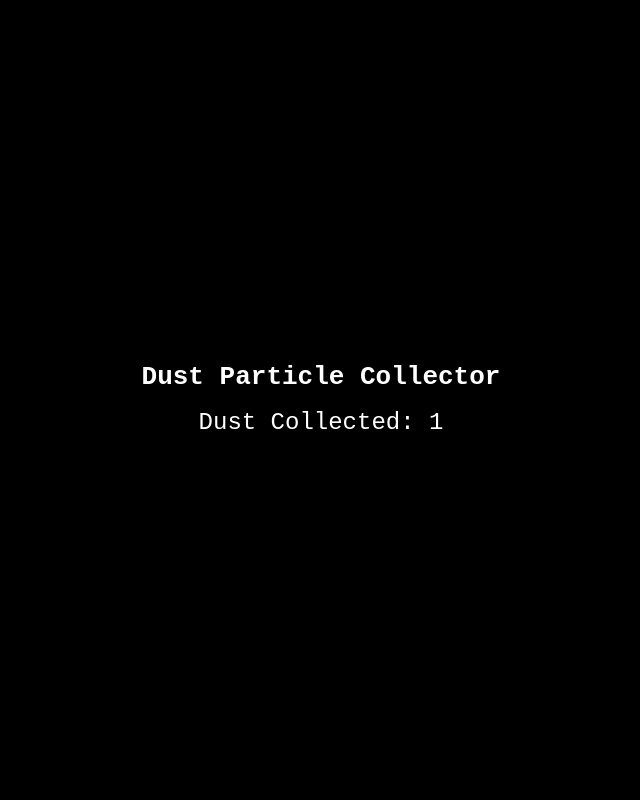
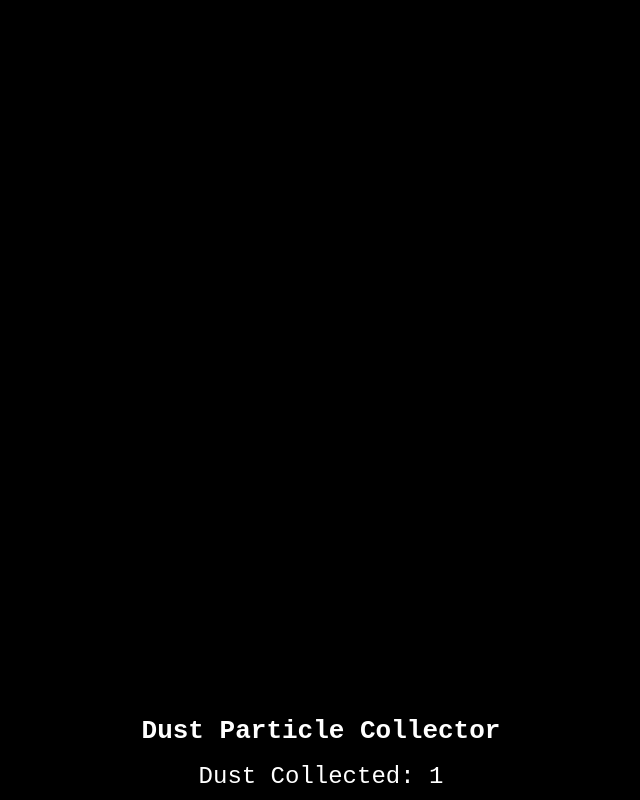
Before and after one commit to IThrew/play-dust-online, a plain HTML site: page index.html in a window 1280 px wide. Both pictures are taken after a click on the element 1075 px from the left and 350 px from the top of the page. Shown: the whole page, without its empty margins (319-959 px from the left). Drawn offline with Linux system fonts and the light colour scheme.

Commit message:
Update index.html

```diff
--- a/index.html
+++ b/index.html
@@ -1,4 +1,3 @@
-<!DOCTYPE html>
 <html lang="en">
 <head>
   <meta charset="UTF-8">
@@ -14,15 +13,19 @@
       color: white;
       font-family: monospace;
       overflow: hidden;
-      display: flex;
-      flex-direction: column;
-      align-items: center;
-      justify-content: center;
+      position: relative;
+    }
+
+    #text-container {
+      position: absolute;
+      bottom: 10px;
+      width: 100%;
+      text-align: center;
     }
 
     #counter {
       font-size: 24px;
-      margin-bottom: 20px;
+      margin-top: 5px;
     }
 
     #dust {
@@ -37,9 +40,11 @@
   </style>
 </head>
 <body>
-  <h1>Dust Particle Collector</h1>
-  <div id="counter">Dust Collected: 0</div>
   <div id="dust"></div>
+  <div id="text-container">
+    <h1>Dust Particle Collector</h1>
+    <div id="counter">Dust Collected: 0</div>
+  </div>
 
   <script>
     let counter = 0;
@@ -47,7 +52,6 @@
     const counterText = document.getElementById("counter");
 
     function spawnDust() {
-      // Random position inside viewport
       const maxX = window.innerWidth - 20;
       const maxY = window.innerHeight - 20;
       dust.style.left = Math.random() * maxX + "px";
@@ -56,15 +60,14 @@
     }
 
     dust.onclick = () => {
-      counter++; // absolutely meaningless
+      counter++;
       counterText.innerText = "Dust Collected: " + counter;
       dust.style.display = "none";
-      // 5 minute delay before next dust
-      setTimeout(spawnDust, 5 * 60 * 1000);
+      setTimeout(spawnDust, 5 * 60 * 1000); // 5-minute delay
     };
 
     spawnDust();
-    // make it responsive on window resize
+
     window.addEventListener("resize", () => {
       if (dust.style.display === "block") spawnDust();
     });
```
